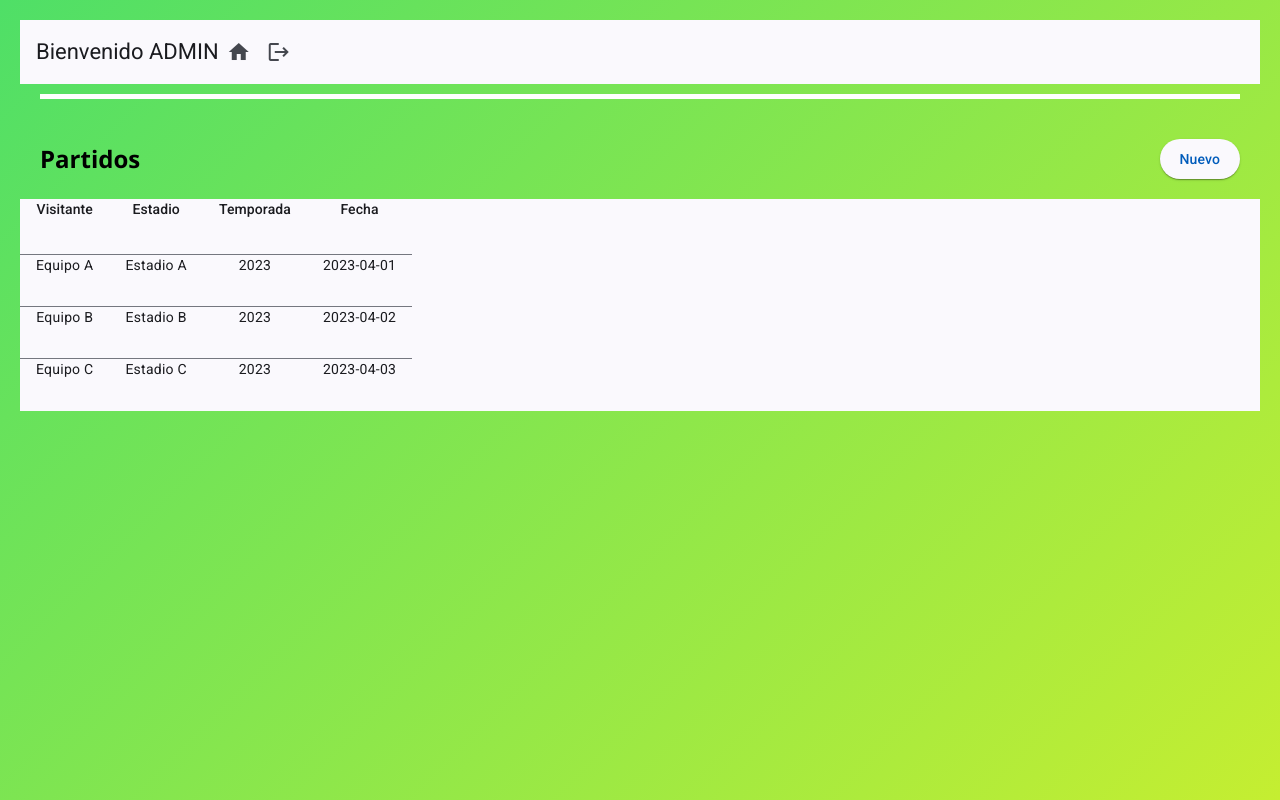
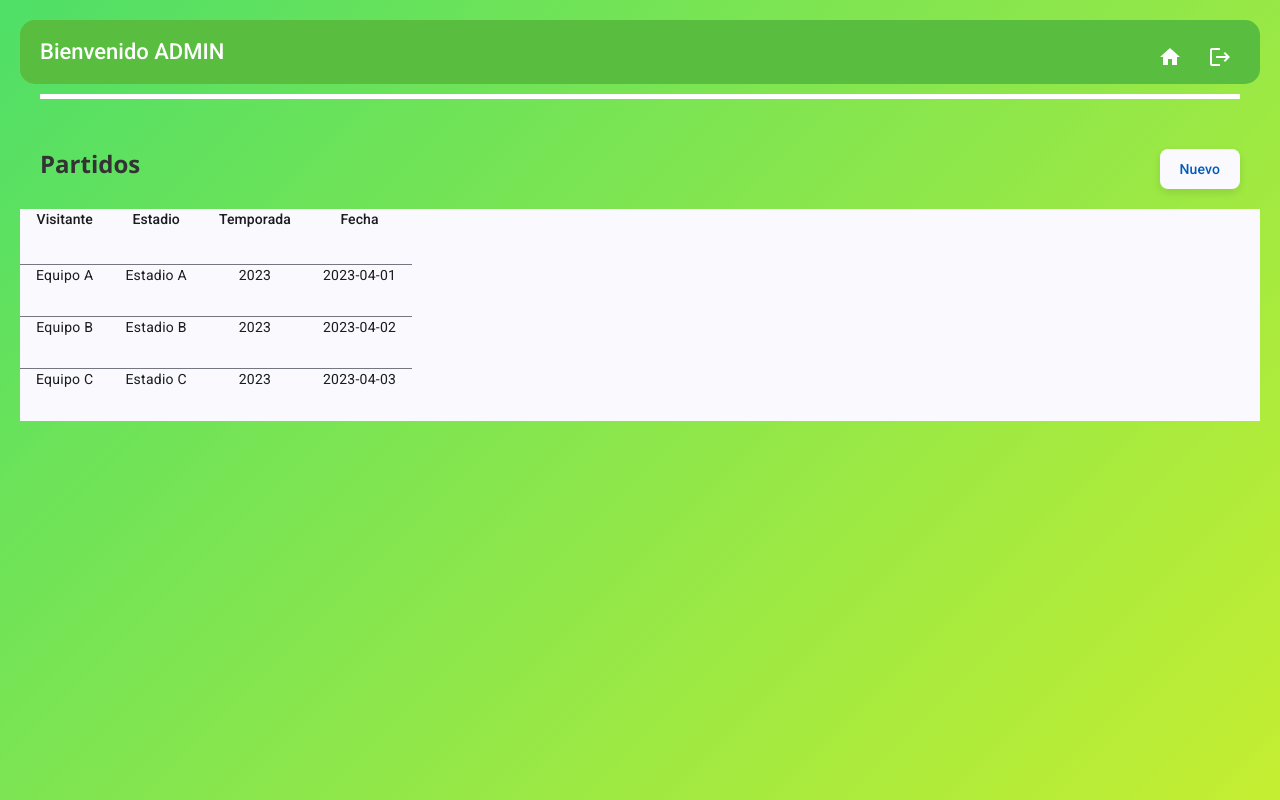
Before and after one commit to CalderonJh/isw1-project-front, an Angular app: page /matches in a window 1280 px wide. Built offline with nearby package versions, Linux system fonts and the light colour scheme.

Commit message:
config-partidos

```diff
--- /dev/null
+++ b/src/app/app.module.ts
@@ -0,0 +1,35 @@
+import { NgModule } from '@angular/core';
+import { BrowserModule } from '@angular/platform-browser';
+import { FormsModule } from '@angular/forms';  // Importa FormsModule si usas ngModel
+import { MatButtonModule } from '@angular/material/button';
+import { MatInputModule } from '@angular/material/input';
+import { MatFormFieldModule } from '@angular/material/form-field';
+import { MatToolbarModule } from '@angular/material/toolbar';
+import { MatIconModule } from '@angular/material/icon';
+import { RouterModule } from '@angular/router';  // Asegúrate de importar RouterModule
+
+import { AppComponent } from './app.component';
+import { CrearPartidoComponent } from './crear-partido/crear-partido.component';  // Importa el componente CrearPartido
+
+@NgModule({
+  declarations: [
+    AppComponent,  // Declara AppComponent
+    CrearPartidoComponent  // Declara CrearPartidoComponent
+  ],
+  imports: [
+    BrowserModule,
+    FormsModule,  // Asegúrate de importar FormsModule aquí si usas ngModel
+    MatButtonModule,
+    MatInputModule,
+    MatFormFieldModule,
+    MatToolbarModule,
+    MatIconModule,
+    RouterModule.forRoot([  // Configuración de rutas (si las necesitas)
+      { path: '', component: AppComponent },  // Ruta por defecto
+      { path: 'crear-partido', component: CrearPartidoComponent }  // Ruta para CrearPartidoComponent
+    ])
+  ],
+  providers: [],
+  bootstrap: [AppComponent]  // Componente raíz
+})
+export class AppModule { }
--- a/src/app/pages/sport-match-page/sport-match-page.component.css
+++ b/src/app/pages/sport-match-page/sport-match-page.component.css
@@ -7,30 +7,25 @@
 }
 
 /* Barra de navegación */
-.toolbar {
-    background-color: #59bd40;  /* Verde que ya tenías */
+mat-toolbar {
+  background-color: #59bd40;
   color: white;
   display: flex;
   justify-content: space-between;
   align-items: center;
   padding: 10px 20px;
   border-radius: 15px;
+  font-family: 'Roboto', sans-serif;
+  font-weight: 500;
 }
 
-  .toolbar-content {
-    display: flex;
-    justify-content: center;
-    align-items: center;
-    flex-grow: 1;
+mat-toolbar .mat-icon {
+  color: rgb(255, 255, 255);
 }
 
-  .toolbar-title {
-    font-size: 22px;
-    font-weight: bold;
-  }
-
-  .admin-icon button {
-    background-color: transparent;
+.toolbar-actions {
+  display: flex;
+  gap: 10px;
 }
 
 /* Divider */
@@ -39,6 +34,23 @@
   border-top: 5px solid #ffffff;
   margin: 10px 20px;
 }
+.add-form-container {
+  background-color: white;
+  padding: 20px;
+  border-radius: 8px;
+  box-shadow: 0 4px 8px rgba(0, 0, 0, 0.1);
+  margin-top: 20px;
+}
+
+mat-form-field {
+  width: 100%;
+  margin-bottom: 15px;
+}
+
+button {
+  margin-top: 10px;
+}
+
 
 /* Contenedor del título y botón Nuevo */
 .header-container {
@@ -52,11 +64,22 @@
 .section-title {
   font-size: 24px;
   font-weight: bold;
+  color: #333;
 }
 
 .new-button {
   padding: 10px 20px;
   font-size: 14px;
+  background-color: #82de00;
+  color: white;
+  border-radius: 8px;
+  box-shadow: 0 4px 8px rgba(0, 0, 0, 0.1);
+  transition: 0.3s ease;
+}
+
+.new-button:hover {
+  background-color: #66bb00;
+  box-shadow: 0 6px 12px rgba(0, 0, 0, 0.2);
 }
 
 /* Estilos de la tabla */
@@ -64,11 +87,14 @@
   width: 100%;
   margin-top: 20px;
   border-radius: 8px;
+  background-color: rgba(255, 255, 255, 0.9); /* Fondo ligeramente opaco */
+  box-shadow: 0 4px 8px rgba(0, 0, 0, 0.1);
+  border: 1px solid #ddd; /* Borde sutil de la tabla */
 }
 
 .mat-header-row, .mat-row {
-    background-color: #5d2828;
-    color: #980909;
+  background-color: rgba(93, 40, 40, 0.7); /* Color de fondo transparente */
+  color: #fff;
 }
 
 .mat-column-visitante,
@@ -77,3 +103,31 @@
 .mat-column-fecha {
   text-align: center;
 }
+
+/* Bordes más claros y suaves para celdas */
+.mat-cell, .mat-header-cell {
+  padding: 16px;
+  font-size: 16px;
+  border-bottom: 1px solid #ddd; /* Bordes suaves entre las filas */
+}
+
+.mat-header-cell {
+  font-weight: bold;
+  background-color: #59bd40; /* Color de fondo para la cabecera */
+  color: white;
+}
+
+/* Estilos de los íconos de la tabla */
+.button-icon {
+  font-size: 36px;
+  color: white;
+  margin-left: 10px;
+}
+
+/* Estilo de los textos */
+h1 {
+  color: #333;
+  font-size: 24px;
+  margin: 0;
+  font-weight: 600;
+}
--- a/src/app/pages/sport-match-page/sport-match-page.component.html
+++ b/src/app/pages/sport-match-page/sport-match-page.component.html
@@ -1,11 +1,13 @@
 <mat-toolbar color="primary">
   <span>Bienvenido ADMIN</span>
+  <div class="toolbar-actions">
     <button mat-icon-button (click)="navigateToHome()">
       <mat-icon>home</mat-icon>
     </button>
     <button mat-icon-button (click)="logout()">
       <mat-icon>logout</mat-icon>
     </button>
+  </div>
 </mat-toolbar>
 
 <hr class="divider" />
--- a/src/app/pages/sport-match-page/sport-match-page.component.ts
+++ b/src/app/pages/sport-match-page/sport-match-page.component.ts
@@ -1,48 +1,55 @@
 import { ChangeDetectionStrategy, Component } from '@angular/core';
 import { MatTableModule } from '@angular/material/table';
 import { MatIconModule } from '@angular/material/icon';
-import { MatButtonModule } from '@angular/material/button';  // Importante para los botones de mat-icon-button
-import { MatToolbarModule } from '@angular/material/toolbar';  // Para la barra de herramientas
+import { MatButtonModule } from '@angular/material/button';
+import { MatToolbarModule } from '@angular/material/toolbar';
 import { Router } from '@angular/router';
 
 @Component({
   selector: 'app-sport-match-page',
-  imports: [MatTableModule,MatIconModule, MatButtonModule, MatToolbarModule],
+  imports: [MatTableModule, MatIconModule, MatButtonModule, MatToolbarModule],
   templateUrl: './sport-match-page.component.html',
   standalone: true,
-  styleUrl: './sport-match-page.component.css',
+  styleUrls: ['./sport-match-page.component.css'],
   changeDetection: ChangeDetectionStrategy.OnPush,
 })
-
 export class SportMatchPageComponent {
   selected: string = ''; // Para gestionar el botón seleccionado
+  isAddFormVisible: boolean = false; // Controla la visibilidad del formulario de agregar partido
+  newPartido = { visitante: '', estadio: '', temporada: '', fecha: '' }; // Datos del nuevo partido
+  partidos = [
+    { visitante: 'Equipo A', estadio: 'Estadio A', temporada: '2023', fecha: '2023-04-01' },
+    { visitante: 'Equipo B', estadio: 'Estadio B', temporada: '2023', fecha: '2023-04-02' },
+    { visitante: 'Equipo C', estadio: 'Estadio C', temporada: '2023', fecha: '2023-04-03' }
+  ];
+  displayedColumns: string[] = ['visitante', 'estadio', 'temporada', 'fecha'];
 
-  constructor(private router: Router) {} // Inyectamos el servicio Router
+  constructor(private router: Router) {}
 
-  // Este es el método navigateTo que maneja la navegación
-  navigateTo(page: string): void {
-    this.selected = page; // Guardamos el valor de la página seleccionada
-    this.router.navigate([`/admin/${page}`]); // Navegamos a la página correspondiente
+  // Abre el formulario de agregar un nuevo partido
+  openAddForm(): void {
+    this.isAddFormVisible = true;
+  }
+
+  // Cierra el formulario sin guardar cambios
+  closeAddForm(): void {
+    this.isAddFormVisible = false;
+    this.newPartido = { visitante: '', estadio: '', temporada: '', fecha: '' }; // Limpiar formulario
+  }
+
+  // Agrega el nuevo partido a la lista y cierra el formulario
+  addPartido(): void {
+    this.partidos.push({ ...this.newPartido }); // Agregar una copia del nuevo partido
+    this.closeAddForm(); // Cerrar el formulario
   }
 
   // Función para ir al inicio
   navigateToHome(): void {
-    this.router.navigate(['']); // Navega a la página principal del admin
+    this.router.navigate(['']);
   }
 
   // Función para cerrar sesión (Logout)
   logout(): void {
-    // Lógica para cerrar sesión, puede incluir eliminación de datos de usuario, redirección a la página de login, etc.
-    this.router.navigate(['/login']); // Redirige a la página de login
+    this.router.navigate(['/login']);
   }
-
-
-    // Datos de los partidos
-    partidos = [
-      { visitante: 'Equipo A', estadio: 'Estadio A', temporada: '2023', fecha: '2023-04-01' },
-      { visitante: 'Equipo B', estadio: 'Estadio B', temporada: '2023', fecha: '2023-04-02' },
-      { visitante: 'Equipo C', estadio: 'Estadio C', temporada: '2023', fecha: '2023-04-03' }
-    ];
-
-    displayedColumns: string[] = ['visitante', 'estadio', 'temporada', 'fecha'];
 }
```
Also changed, not shown: src/app/img/bga.jpg (deleted). Lines whose indentation alone changed are shown as unchanged.
